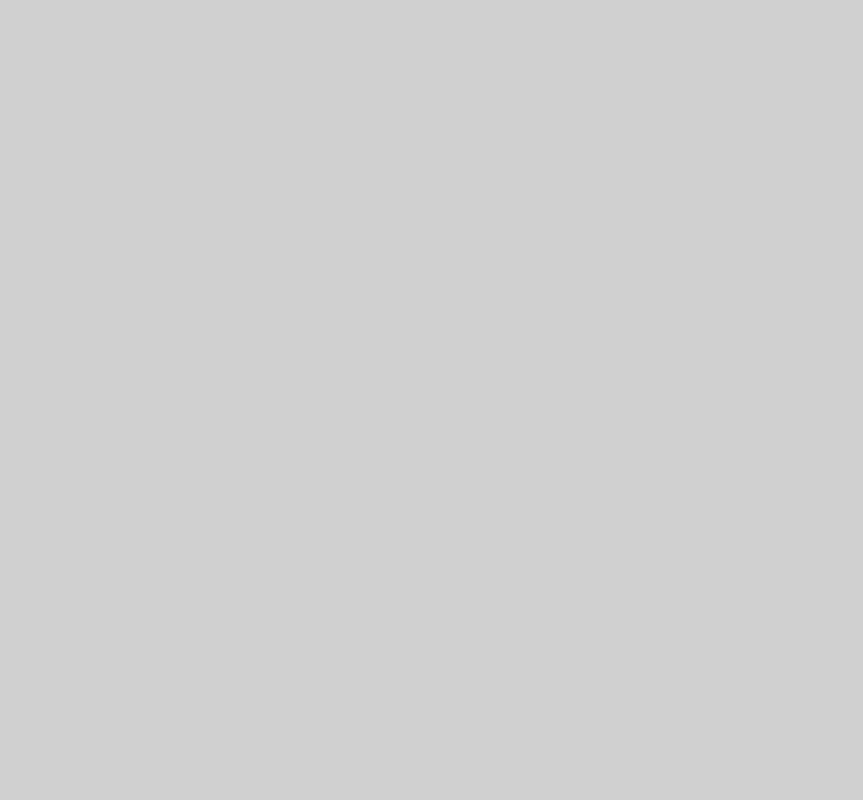
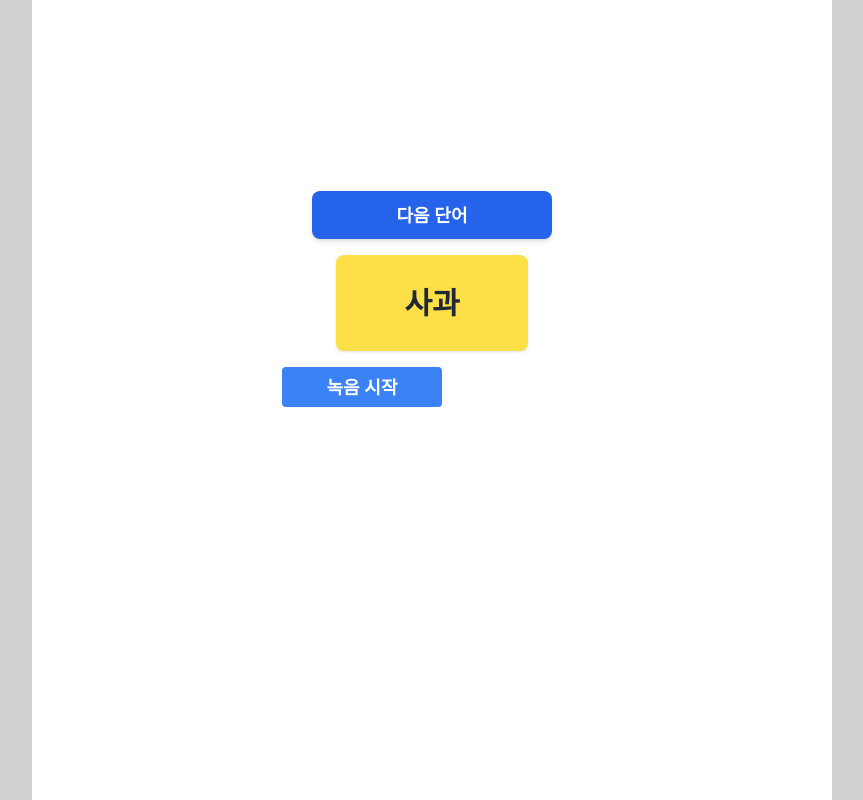
Before and after one commit to AI-X-Team-2/Final_Front, a React (Vite) app: page /speech-correction in a window 1280 px wide. Before the commit this address had no page. Shown: the whole page, without its empty margins (208-1071 px from the left). Built offline with nearby package versions, Linux system fonts and the light colour scheme.

Commit message:
feat: 랜덤 형식을 트랙형식으로

```diff
--- a/src/App.jsx
+++ b/src/App.jsx
@@ -1,6 +1,7 @@
 import { BrowserRouter, Routes, Route } from 'react-router-dom';
-import ConversationAid from './pages/ConversationAid';
+
 import Layout from './component/Layout'; // 'Rayout'은 오타이므로 제거
+import SpeechCorrection from './pages/SpeechCorrection';
 
 function App() {
   return (
@@ -8,7 +9,7 @@ function App() {
       <Routes>
         {/* Layout을 라우트에 감싸서 중첩 라우팅 적용 */}
         <Route element={<Layout />}>
-          <Route path="/conversation" element={<ConversationAid />} />
+          <Route path="/speech-correction" element={<SpeechCorrection />} />
         </Route>
       </Routes>
     </BrowserRouter>
@@ -16,3 +17,16 @@ function App() {
 }
 
 export default App;
+
+
+
+
+
+
+
+
+
+
+
+
+// 바보
--- a/src/component/Words.jsx
+++ b/src/component/Words.jsx
@@ -1,6 +1,6 @@
-import React, { useState } from "react";
+import React, { useEffect, useState } from "react";
 import Audio from "./Audio";
-import Camera from "./Camera";
+
 
 // 비디오 파일 import
 import apple from "../assets/word-audio/apple.mp4";
@@ -15,6 +15,7 @@ import radio from "../assets/word-audio/radio.mp4";
 import school from "../assets/word-audio/school.mp4";
 
 const Words = () => {
+  const [currentIndex, setCurrentIndex] = useState(0);
   const [currentWord, setCurrentWord] = useState(null);
   const [result, setResult] = useState(null);
   const [videoURL, setVideoURL] = useState(null);
@@ -37,25 +38,29 @@ const Words = () => {
     console.log("Words 컴포넌트에서 받은 결과:", resultData);
   };
 
-  const getRandomWord = () => {
-    const randomIndex = Math.floor(Math.random() * wordData.length);
-    return wordData[randomIndex];
+
+   useEffect(() => {
+    setCurrentWord(wordData[currentIndex]);
+  }, [currentIndex]);
+
+
+
+  const goToNextWord = () => {
+    if (currentIndex < wordData.length - 1) {
+      setCurrentIndex(currentIndex + 1);
+      setResult(null);
+      setVideoURL(null);
+    }
   };
 
-  const getWord = () => {
-    const newWord = getRandomWord();
-    setCurrentWord(newWord);
-    setResult(null);
-    setVideoURL(null);
-  };
 
   return (
     <div className="mb-10 flex flex-col items-center gap-4 p-4">
       <button
-        onClick={getWord}
+        onClick={goToNextWord}
         className="w-60 h-12 bg-blue-600 text-white rounded-lg shadow-md hover:bg-blue-700 transition-colors text-lg font-semibold"
       >
-        랜덤 단어 뽑기
+        다음 단어
       </button>
 
       {currentWord && (
--- a/src/pages/ConversationAid.jsx
+++ b/src/pages/SpeechCorrection.jsx
@@ -2,7 +2,7 @@ import Audio from "../component/Audio";
 import Words from "../component/Words";
 
 
-const ConversationAid = () => {
+const SpeechCorrection = () => {
 
   return (
     <div className="flex flex-col justify-center items-center h-screen">
@@ -11,4 +11,4 @@ const ConversationAid = () => {
   );
 };
 
-export default ConversationAid;
+export default SpeechCorrection;
```
Also changed, not shown: src/component/Audio.jsx (line endings or trailing spaces), src/component/Camera.jsx (line endings or trailing spaces).
